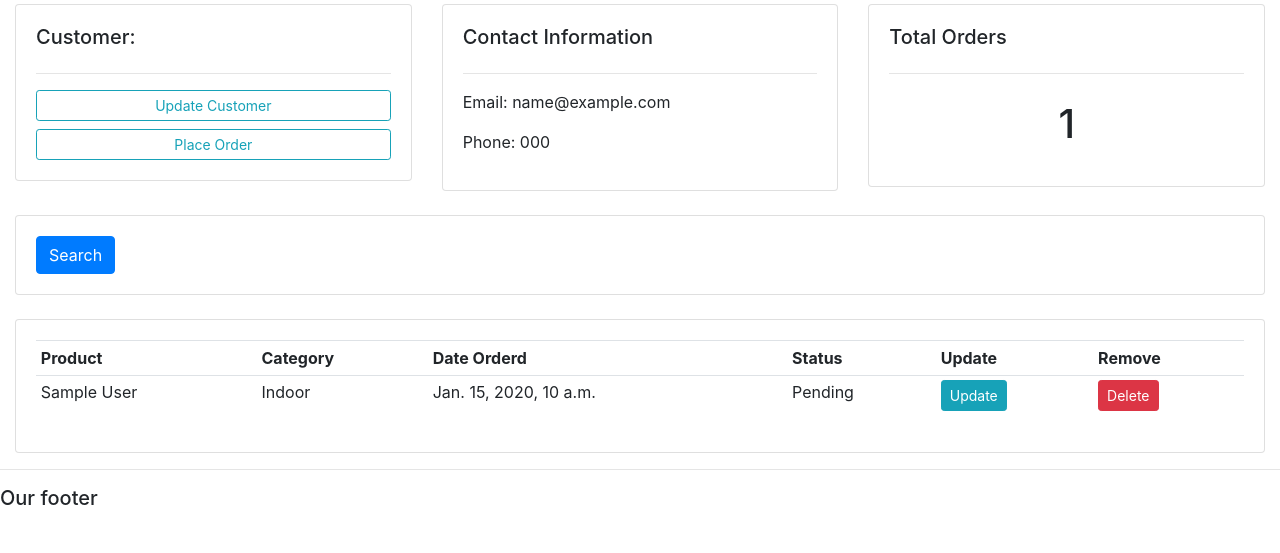
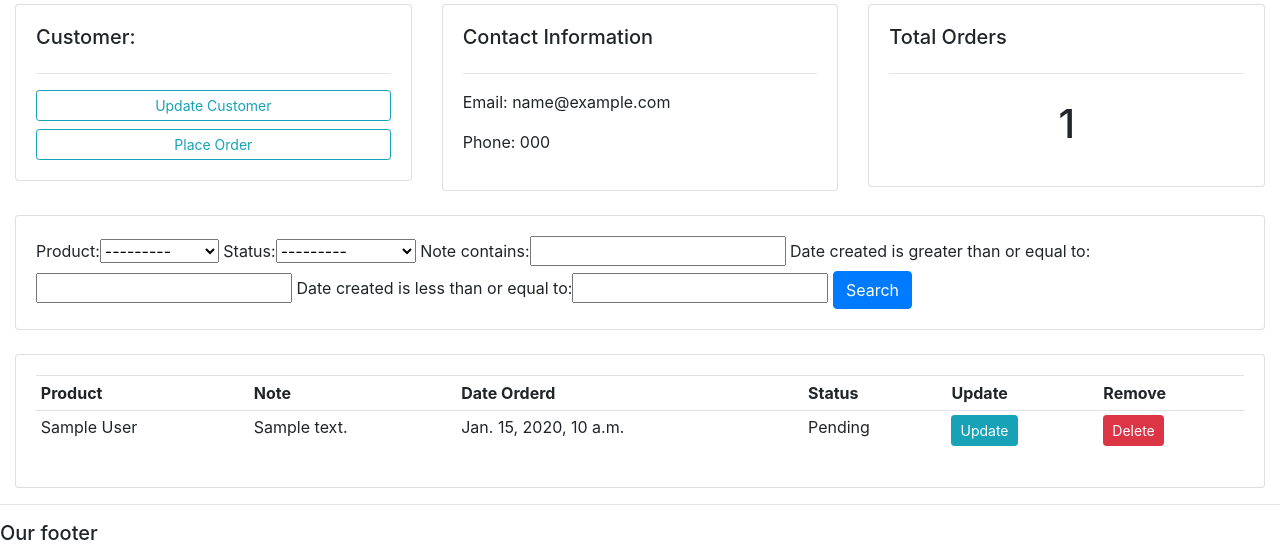
Before and after one commit to Aedelliks/ProjektPZ, a Django app: page /customer/1/ in a window 1280 px wide. Shown: the part 336-889 px from the top of the page. Before the commit the page ends 841 px from the top, so only its background shows below. Run offline with Django 3.2, Linux system fonts and the light colour scheme; tables that the repository leaves empty hold one stand-in row (values such as "Sample post"); some libraries are stand-ins or nearby versions.

Commit message:
ProjektPZ 13

```diff
--- /dev/null
+++ b/accounts/filters.py
@@ -0,0 +1,15 @@
+import django_filters
+from django_filters import DateFilter, CharFilter
+
+from .models import *
+
+class OrderFilter(django_filters.FilterSet):
+    start_date = DateFilter(field_name = "date_created", lookup_expr = 'gte')
+    end_date = DateFilter(field_name = "date_created", lookup_expr = 'lte')
+    note = CharFilter(field_name = "note", lookup_expr = 'icontains')
+
+
+    class Meta:
+        model = Order
+        fields = '__all__'
+        exclude = ['customer', 'date_created']
--- a/accounts/models.py
+++ b/accounts/models.py
@@ -46,6 +46,7 @@
     product = models.ForeignKey(Product, null = True, on_delete = models.SET_NULL)
     date_created = models.DateTimeField(auto_now_add = True, null = True)
     status = models.CharField(max_length = 200, null = True, choices = STATUS)
+    note = models.CharField(max_length = 1000, null = True)
 
     def __str__(self):
         #return "{} zamówił {} - status: {}".format(self.customer.name, self.product.name, self.status)
--- a/accounts/templates/accounts/customer.html
+++ b/accounts/templates/accounts/customer.html
@@ -38,7 +38,9 @@
 <div class="row">
     <div class="col">
         <div class="card card-body">
+
             <form method="get">
+              {{myFilter.form}}
 
                 <button class="btn btn-primary" type="submit">Search</button>
             </form>
@@ -54,7 +56,7 @@
             <table class="table table-sm">
                 <tr>
                     <th>Product</th>
-                    <th>Category</th>
+                    <th>Note</th>
                     <th>Date Orderd</th>
                     <th>Status</th>
                     <th>Update</th>
@@ -64,7 +66,7 @@
                 {% for order in orders %}
                   <tr>
                     <td>{{order.product}}</td>
-                    <td>{{order.product.category}}</td>
+                    <td>{{order.note}}</td>
                     <td>{{order.date_created}}</td>
                     <td>{{order.status}}</td>
                     <td><a class="btn btn-sm btn-info" href="{% url 'update_order' order.id %}" >Update</a></td>
--- a/accounts/views.py
+++ b/accounts/views.py
@@ -4,6 +4,7 @@
 # Create your views here.
 from .models import *
 from .forms import OrderForm
+from .filters import OrderFilter
 
 
 def home(request):
@@ -33,7 +34,10 @@
     orders = customer.order_set.all()
     order_count = orders.count()
 
-    context = {'customer': customer, 'orders': orders, 'order_count': order_count}
+    myFilter = OrderFilter(request.GET, queryset = orders)
+    orders = myFilter.qs
+
+    context = {'customer': customer, 'orders': orders, 'order_count': order_count, 'myFilter': myFilter}
     return render(request, 'accounts/customer.html', context)
 
 def createOrder(request, pk):
--- a/crm/settings.py
+++ b/crm/settings.py
@@ -105,7 +105,7 @@
 # Internationalization
 # https://docs.djangoproject.com/en/2.2/topics/i18n/
 
-LANGUAGE_CODE = 'en-us'
+LANGUAGE_CODE = 'en-en'
 
 TIME_ZONE = 'UTC'
 
```
Also changed, not shown: accounts/migrations/0006_auto_20200529_2332.py (added).
